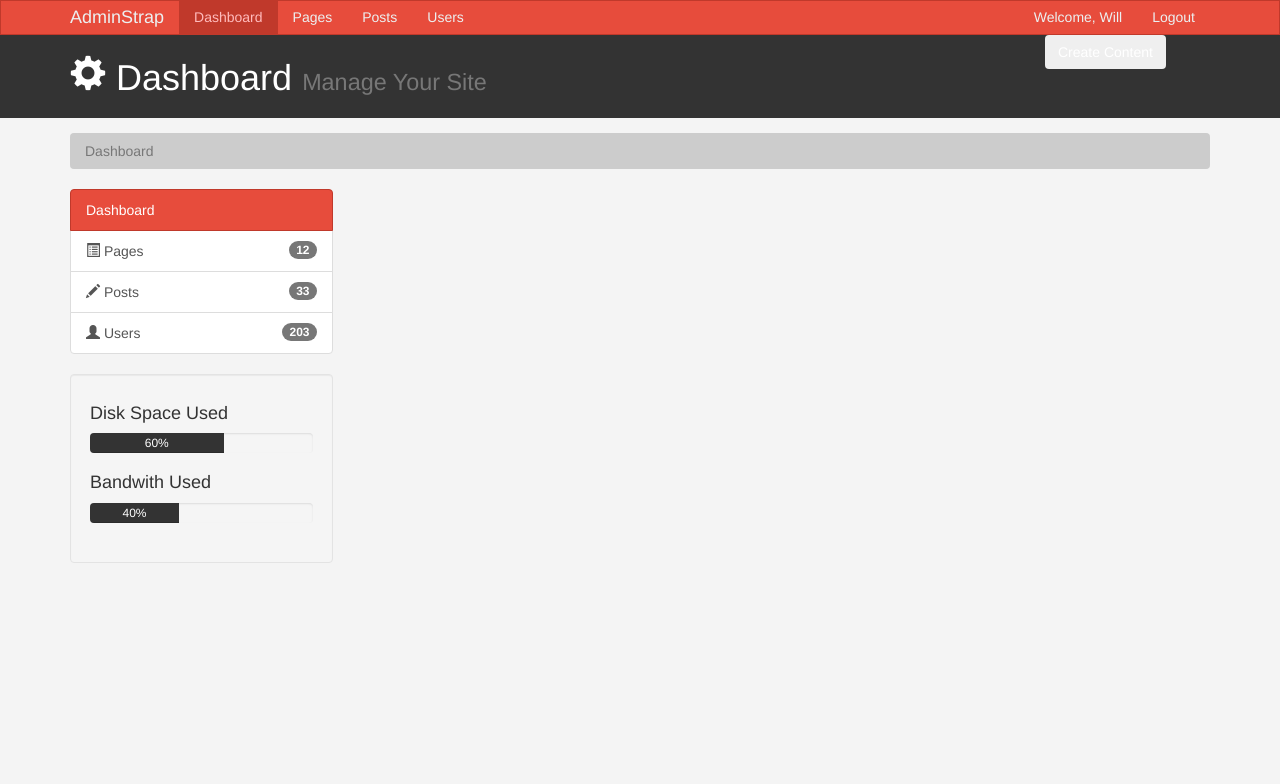
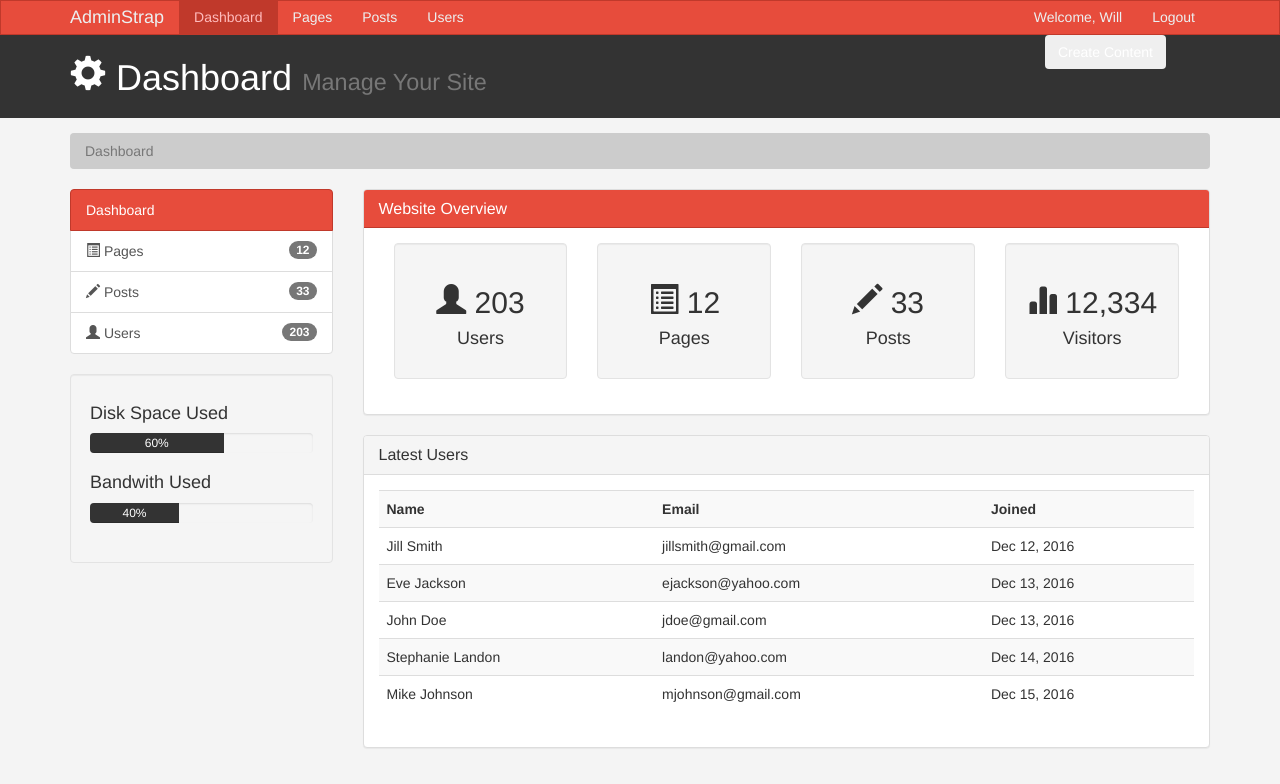
Before and after one commit to willshepp28/CMS_bootstrap, a plain HTML site: page index.html in a window 1280 px wide. Drawn offline with nearby package versions, Linux system fonts and the light colour scheme.

Commit message:
dashboard complete

```diff
--- a/index.html
+++ b/index.html
@@ -136,6 +136,83 @@
 
                 <div class="col-md-9">
 
+                    <!-- Website Overview -->
+                    <div class="panel panel-default">
+                        <div class="panel-heading main-color-bg">
+                            <h3 class="panel-title">Website Overview</h3>
+                        </div>
+                        <div class="panel-body">
+                            <div class="col-md-3">
+                                <div class="well dash-box">
+                                    <h2>
+                                        <span class="glyphicon glyphicon-user" aria-hidden="true"></span> 203</h2>
+                                    <h4>Users</h4>
+                                </div>
+                            </div>
+                            <div class="col-md-3">
+                                <div class="well dash-box">
+                                    <h2>
+                                        <span class="glyphicon glyphicon-list-alt" aria-hidden="true"></span> 12</h2>
+                                    <h4>Pages</h4>
+                                </div>
+                            </div>
+                            <div class="col-md-3">
+                                <div class="well dash-box">
+                                    <h2>
+                                        <span class="glyphicon glyphicon-pencil" aria-hidden="true"></span> 33</h2>
+                                    <h4>Posts</h4>
+                                </div>
+                            </div>
+                            <div class="col-md-3">
+                                <div class="well dash-box">
+                                    <h2>
+                                        <span class="glyphicon glyphicon-stats" aria-hidden="true"></span> 12,334</h2>
+                                    <h4>Visitors</h4>
+                                </div>
+                            </div>
+                        </div>
+                    </div>
+
+                    <!-- Lastest Users -->
+                    <div class="panel panel-default">
+                        <div class="panel-heading">
+                            <h3 class="panel-title">Latest Users</h3>
+                        </div>
+                        <div class="panel-body">
+                            <table class="table table-striped table-hover">
+                                <tr>
+                                    <th>Name</th>
+                                    <th>Email</th>
+                                    <th>Joined</th>
+                                </tr>
+                                <tr>
+                                    <td>Jill Smith</td>
+                                    <td>jillsmith@gmail.com</td>
+                                    <td>Dec 12, 2016</td>
+                                </tr>
+                                <tr>
+                                    <td>Eve Jackson</td>
+                                    <td>ejackson@yahoo.com</td>
+                                    <td>Dec 13, 2016</td>
+                                </tr>
+                                <tr>
+                                    <td>John Doe</td>
+                                    <td>jdoe@gmail.com</td>
+                                    <td>Dec 13, 2016</td>
+                                </tr>
+                                <tr>
+                                    <td>Stephanie Landon</td>
+                                    <td>landon@yahoo.com</td>
+                                    <td>Dec 14, 2016</td>
+                                </tr>
+                                <tr>
+                                    <td>Mike Johnson</td>
+                                    <td>mjohnson@gmail.com</td>
+                                    <td>Dec 15, 2016</td>
+                                </tr>
+                            </table>
+                        </div>
+                    </div>
                 </div>
             </div>
         </div>
```
